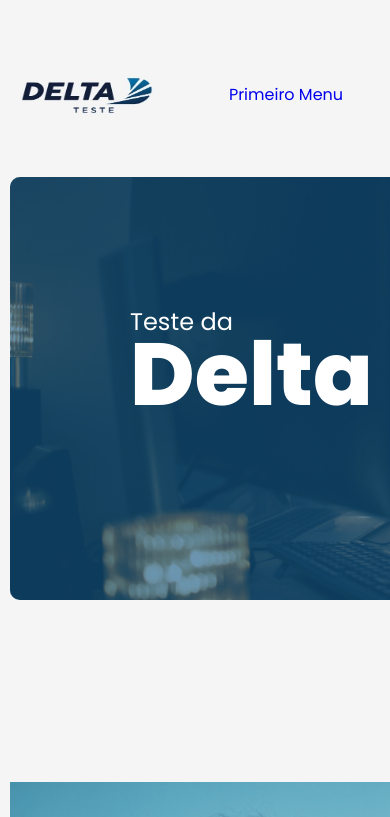
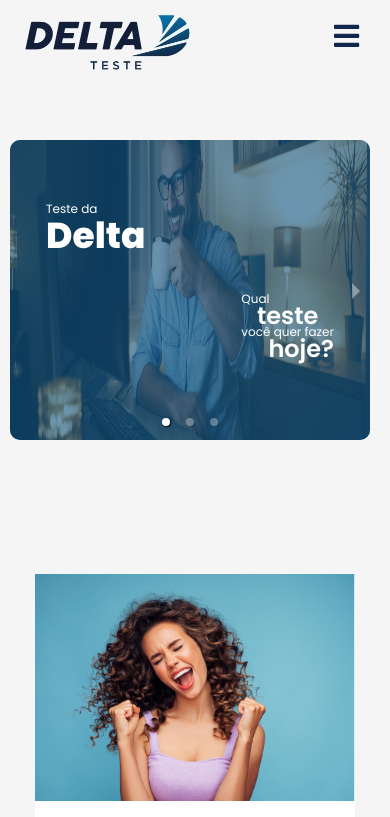
Before and after one commit to leandrobarbon/deltaglobaltest, a React (Create React App) app: page / in a window 390 px wide. Shown: the top 817 px of the page. Built offline with nearby package versions, Linux system fonts and the light colour scheme.

Commit message:
update navbar,and update resposive mobile

```diff
--- a/package.json
+++ b/package.json
@@ -6,11 +6,13 @@
     "@testing-library/jest-dom": "^5.11.4",
     "@testing-library/react": "^11.1.0",
     "@testing-library/user-event": "^12.1.10",
-    "bootstrap": "5.0.2",
+    "bootstrap": "^5.0.2",
     "react": "^17.0.2",
+    "react-bootstrap": "^1.6.1",
     "react-dom": "^17.0.2",
     "react-icons": "^4.2.0",
     "react-responsive-carousel": "^3.2.20",
+    "react-router-dom": "^5.2.0",
     "react-scripts": "4.0.3",
     "styled-components": "^5.3.0",
     "web-vitals": "^1.0.1"
--- a/src/components/Cards/index.jsx
+++ b/src/components/Cards/index.jsx
@@ -17,7 +17,7 @@ function Cards() {
               sed diam
             </strong>
             <section>
-              <img src={listArtigo.photo} alt="Image Github"/>
+              <img src={listArtigo.photo} alt="Github"/>
               <p>
                 {listArtigo.escritor} <br /> <span>{listArtigo.data}</span>
               </p>
--- a/src/components/Cards/styles.jsx
+++ b/src/components/Cards/styles.jsx
@@ -3,24 +3,6 @@ import styled from "styled-components";
 
 
 export const Container = styled.div`
-   width: 1200px;
-    margin: 0 auto;
-    display: grid;
-    grid-template-columns: repeat(auto-fit, minmax(500px, 1fr));
-    grid-auto-rows: minmax(20rem, auto);
-    grid-column-gap: 30px;
-    grid-row-gap: 30px;
-    justify-content: center;
-    margin-top: 91px;
-    margin-bottom: 108px;
-    grid-template-areas:
-      "artigo1 artigo2"
-      "artigo3 artigo4"
-      "artigo5 artigo6";
-
-
-
-  @media (min-width: 768px) {
     width: 1200px;
     margin: 0 auto;
     display: grid;
@@ -34,6 +16,26 @@ export const Container = styled.div`
     grid-template-areas:
       "artigo1 artigo2 artigo3"
       "artigo4 artigo5 artigo6";
+
+
+
+
+  @media (max-width: 768px) {
+    width: 55%;
+    margin: 0 auto;
+    display: grid;
+    grid-template-columns: repeat(auto-fit, minmax(320px, 1fr ));
+    grid-auto-rows: minmax(8rem, auto);
+    grid-column-gap: 30px;
+    grid-row-gap: 30px;
+    justify-content: center;
+    grid-template-areas:
+      "artigo1"
+      "artigo2"
+      "artigo3"
+      "artigo4"
+      "artigo5"
+      "artigo6";
   }
 `;
 
--- a/src/components/Navbar/index.jsx
+++ b/src/components/Navbar/index.jsx
@@ -1,24 +1,34 @@
+import React, { useState } from "react";
+import { Navbar } from "./styles";
 
-import { Container, Image, Menu, LogoMenu, Icon } from './styles';
+import Logo from "../../assets/logo.jpg";
+import { FaBars, FaSistrix } from "react-icons/fa";
 
-import Logo from '../../assets/logo.jpg'
-import { FaSearch } from "react-icons/fa";
+function NavBar() {
+  const [click, setClick] = useState(false);
 
-function Navbar() {
-   return(
-      <Container>
-         <LogoMenu>
-         <Image src={Logo}/>
-         <Menu>
-            <a href="/" >Primeiro Menu</a>
-            <a href="/" >Segundo Menu</a>
-            <a href="/" >Terceiro Menu</a>
-            <a href="/" >Quarto Menu</a>
-         </Menu>
-         </LogoMenu>
-         <Icon><FaSearch size={24.8}/></Icon>
-      </Container>
-   );
+  const handleClick = () => setClick(!click);
+  return (
+    <Navbar>
+      <div className="nav-container">
+        <img src={Logo} alt="logo Delta Global" className="nav-logo"/>
+
+        <ul className={click ? "nav-menu active" : "nav-menu"}>
+          <li className="nav-item">Primeiro Menu</li>
+          <li className="nav-item">Segundo Menu</li>
+          <li className="nav-item">Terceiro Menu</li>
+          <li className="nav-item">Quarto Menu</li>
+
+        </ul>
+        <div className="nav-search">
+          <FaSistrix  size={24}/>
+        </div>
+        <div className="nav-icon" onClick={handleClick}>
+          <FaBars />
+        </div>
+      </div>
+    </Navbar>
+  );
 }
 
-export default Navbar;
+export default NavBar;
--- a/src/components/Navbar/styles.jsx
+++ b/src/components/Navbar/styles.jsx
@@ -1,36 +1,106 @@
 import styled from "styled-components";
 
-export const Container = styled.div`
-  width: 100%;
+export const Navbar = styled.div`
+  width: 1200px;
+  margin: 0 auto;
+  padding: 56px 0 56px;
   display: flex;
   align-items: center;
-  justify-content: space-between;
-  padding: 56px 0 55px;
-`;
+  background-color: #f5f5f5;
 
-export const LogoMenu = styled.div`
-  display: flex;
-  align-items: center;
-  flex-direction: row;
-`;
+  .nav-container {
+    display: flex;
+    justify-content: center;
+    align-items: center;
+  }
 
-export const Image = styled.img`
-  width: 168.9px;
-  height: 56.12px;
-`;
+  .nav-menu {
+    display: flex;
+    list-style: none;
+    text-align: center;
+    margin-right: 2rem;
 
-export const Menu = styled.ul`
-  display: flex;
+    font-family: "Poppins", sans-serif;
+  }
 
-  a {
+  .nav-links {
+    color: #fff;
     text-decoration: none;
-    font-family: 'Poppins', sans-serif;
+    padding: 0.5rem 1rem;
+    height: 100%;
+    border-bottom: 3px solid transparent;
+  }
+  .fa-code {
+    margin-left: 1rem;
+  }
 
-    margin-left: 50px;
+  .nav-item {
+    line-height: 40px;
+    margin-right: 1rem;
+  }
+
+  .nav-item:after {
+    content: "";
+    display: block;
+    height: 3px;
+    width: 0;
+    background: transparent;
+    transition: width 0.7s ease, background-color 0.5s ease;
+  }
+
+  .nav-search {
+    position: absolute;
+    right: 19%;
+  }
+
+  .nav-icon {
+    display: none;
+  }
+
+  @media screen and (max-width: 960px) {
+    .nav-logo {
+      margin-top: -70px;
+    }
+
+    .nav-menu {
+      display: flex;
+      flex-direction: column;
+      width: 100%;
+      position: absolute;
+      top: 80px;
+      left: -110%;
+      opacity: 1;
+      transition: all 0.5s ease;
+      color: #fff;
+    }
+
+    .nav-menu.active {
+      background: #094f7c;
+      left: 0px;
+      opacity: 1;
+      transition: all 0.5s ease;
+      z-index: 1;
+    }
+
+    .nav-links {
+      padding: 1.5rem;
+      width: 100%;
+      display: table;
+    }
+
+    .nav-icon {
+      display: block;
+      position: absolute;
+      top: 0;
+      right: 0;
+      transform: translate(-100%, 60%);
+      font-size: 1.8rem;
+      cursor: pointer;
+      color: #10264e;
+    }
+
+    .nav-search {
+      display: none;
+    }
   }
 `;
-
-export const Icon = styled.p`
-  display: flex;
-  right: 116px;
-`;
--- a/src/components/Slider/styles.jsx
+++ b/src/components/Slider/styles.jsx
@@ -23,6 +23,33 @@ export const Container = styled.div`
       font-family: "Poppins", sans-serif;
       font-weight: 700;
       font-size: 88px;
+    }
+  }
+
+  @media (max-width: 768px) {
+    display: flex;
+    width: 76px;
+    margin-bottom: -80px;
+
+    .testedelta {
+      position: absolute;
+      top: 20%;
+      left: 10%;
+      color: #fff;
+
+      p {
+        text-align: left;
+        margin-bottom: -10px;
+
+        font-size: 12px;
+        font-family: "Poppins", sans-serif;
+      }
+
+      .enfase {
+        font-family: "Poppins", sans-serif;
+        font-weight: 700;
+        font-size: 36px;
+      }
     }
   }
 `;
@@ -78,6 +105,62 @@ export const SliderShow1 = styled.div`
       font-size: 56px;
     }
   }
+
+  @media (max-width: 768px) {
+    width: 360px;
+    height: 300px;
+
+    background-color: #094f7c;
+
+    border-radius: 10px;
+
+    img {
+      border-radius: 10px;
+
+      width: 360px;
+      height: 300px;
+
+      opacity: 0.4;
+    }
+
+    .qualTesteFazerHoje {
+      position: absolute;
+      top: 50%;
+      right: 10%;
+      color: #fff;
+
+      .qual {
+        margin-bottom: -10px;
+
+        font-family: "Poppins", sans-serif;
+        text-align: left;
+        font-size: 12px;
+      }
+
+      .teste {
+        margin-bottom: -10px;
+
+        font-family: "Poppins", sans-serif;
+        font-weight: 600;
+        font-size: 24px;
+      }
+
+      .voceQuer {
+        margin-bottom: -10px;
+
+        font-family: "Poppins", sans-serif;
+        text-align: left;
+        font-size: 12px;
+      }
+
+      .hoje {
+        font-family: "Poppins", sans-serif;
+        font-weight: 600;
+        text-align: right;
+        font-size: 24px;
+      }
+    }
+  }
 `;
 
 export const SliderShow2 = styled.div`
@@ -91,10 +174,23 @@ export const SliderShow2 = styled.div`
 
     opacity: 0.4;
   }
+
+  @media (max-width: 768px) {
+    background-color: #edefbec2;
+
+    border-radius: 10px;
+
+    img {
+      width: 360px;
+      height: 300px;
+
+      opacity: 0.4;
+    }
+  }
 `;
 
 export const SliderShow3 = styled.div`
-  background-color: #AA0202C2;
+  background-color: #aa0202c2;
 
   border-radius: 10px;
 
@@ -104,4 +200,17 @@ export const SliderShow3 = styled.div`
 
     opacity: 0.4;
   }
+
+  @media (max-width: 768px) {
+    background-color: #aa0202c2;
+
+    border-radius: 10px;
+
+    img {
+      width: 360px;
+      height: 300px;
+
+      opacity: 0.4;
+    }
+  }
 `;
--- a/src/pages/Home/index.jsx
+++ b/src/pages/Home/index.jsx
@@ -2,14 +2,14 @@ import React from 'react';
 
 import { Container } from './styles';
 
-import Navbar from '../../components/Navbar';
+import NavBar from '../../components/Navbar';
 import Slider from '../../components/Slider';
 import Cards from '../../components/Cards';
 
 function Home() {
    return (
       <Container>
-      <Navbar />
+      <NavBar />
       <Slider />
       <Cards />
       </Container>
--- a/src/styles/global.jsx
+++ b/src/styles/global.jsx
@@ -15,6 +15,10 @@ body {
     align-items: center;
     background: #F5F5F5;
     -webkit-font-smoothing: antialiased;
+
+    @media (max-width: 768px) {
+        width: 100%;
+    }
 }
 
 body, input, button {
```
Also changed, not shown: 2 other files (tests, documents, lock files or other folders).
